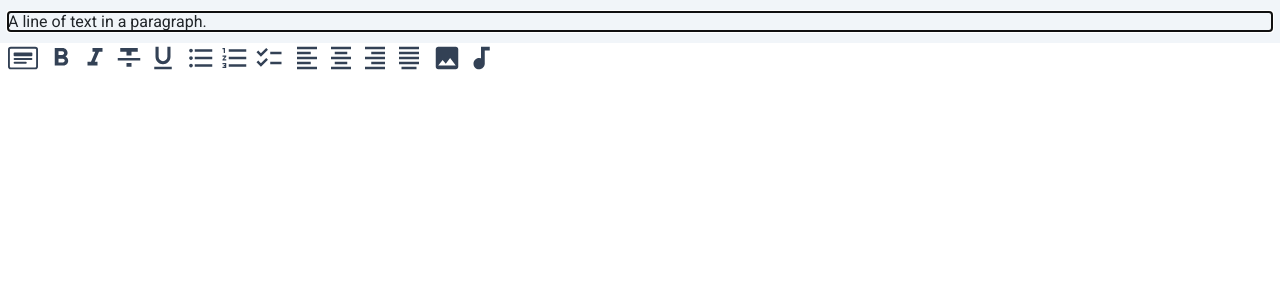
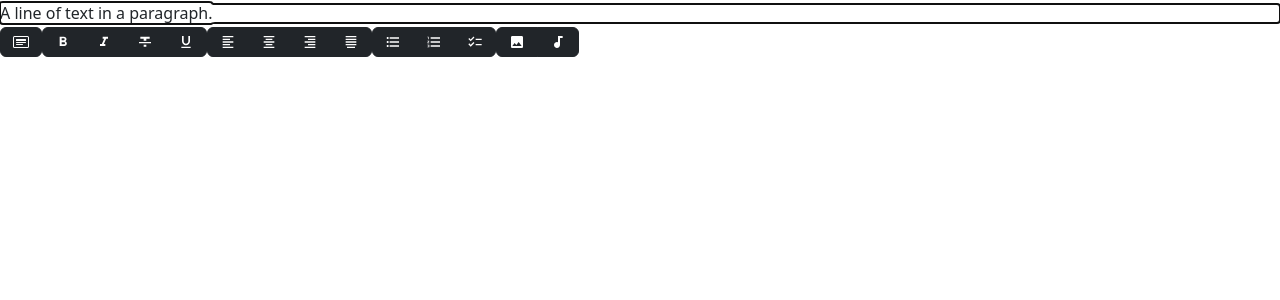
Before and after one commit to RodrigoGama-4/daylist, a Next.js app: page /rich-editor in a window 1280 px wide. Shown: the top 300 px of the page. Built offline with nearby package versions, Linux system fonts and the light colour scheme.

Commit message:
save, funcionando ok

```diff
--- a/app/rich-editor/page.tsx
+++ b/app/rich-editor/page.tsx
@@ -1,72 +1,13 @@
 'use client';
-import { useState, useCallback, useMemo, useEffect } from 'react';
-import { ElementRenderer, CustomLeaf } from './SlateRenderer';
-
-import { createEditor, Descendant, CustomTypes } from 'slate';
-import { withHistory } from 'slate-history';
-import {
-  Slate,
-  Editable,
-  withReact,
-  useSlate,
-  RenderLeafProps,
-} from 'slate-react';
-import Toolbar from './Toolbar';
-import { Paragraph } from './slate';
+import RichEditor from '@/src/components/RichEditor/RichEditor';
+import SlateProvider from '@/src/components/RichEditor/SlateProvider';
+import Toolbar from '@/src/components/RichEditor/Toolbar';
 
 export default function Page() {
-  const [editor] = useState(() => withHistory(withReact(createEditor())));
-
-  const [initialValue, setInitialValue] = useState<Descendant[]>();
-  useEffect(() => {
-    // const db = localStorage.getItem('content');
-    // if (!db || true)
-    setInitialValue([
-      {
-        type: 'paragraph',
-        children: [{ text: 'A line of text in a paragraph.' }],
-      },
-    ]);
-    // else setInitialValue(JSON.parse(db));
-  }, []);
-
-  const renderElement = useCallback(ElementRenderer, []);
-  const renderLeaf = useCallback((props: RenderLeafProps) => {
-    return <CustomLeaf {...props} />;
-  }, []);
-
-  if (!initialValue) return;
   return (
-    <div
-      style={{
-        fontFamily: 'Roboto, sans-serif',
-      }}
-    >
-      {/* Slate context provider */}
-      <Slate
-        editor={editor}
-        initialValue={initialValue}
-        onChange={(value) => {
-          const isAstChange = editor.operations.some(
-            (op) => 'set_selection' !== op.type, // if change was not a selection
-          );
-          if (isAstChange) {
-            // Save the value to Local Storage.
-            const content = JSON.stringify(value);
-            localStorage.setItem('content', content);
-          }
-        }}
-      >
-        <div className="p-2 bg-slate-100">
-          <Editable
-            renderElement={renderElement}
-            renderLeaf={renderLeaf}
-            placeholder="Algo a fazer..."
-            autoFocus
-          />
-        </div>
-        <Toolbar />
-      </Slate>
-    </div>
+    <SlateProvider>
+      <RichEditor readOnly={false} />
+      <Toolbar />
+    </SlateProvider>
   );
 }
--- /dev/null
+++ b/src/NoteInfo.ts
@@ -0,0 +1,16 @@
+export const enum Priority {
+  NONE,
+  LOW,
+  MEDIUM,
+  HIGH,
+}
+
+export class ExistenceTimespan {
+  start?: Date;
+  end?: Date;
+  constructor({ start, end }: { start?: Date; end?: Date }) {}
+  isTimeOut() {
+    if (!this.end) return false;
+    return Date.now() > this.end.getTime();
+  }
+}
--- /dev/null
+++ b/src/components/RichEditor/RichEditor.tsx
@@ -0,0 +1,53 @@
+'use client';
+import { Editable, RenderLeafProps, RenderPlaceholderProps } from 'slate-react';
+import Toolbar from './Toolbar';
+import SlateProvider from './SlateProvider';
+import { useCallback } from 'react';
+import { CustomLeaf, ElementRenderer } from './SlateRenderer';
+
+export default function RichEditor({
+  className,
+  readOnly,
+}: {
+  className?: string;
+  readOnly: boolean;
+}) {
+  const renderElement = useCallback(ElementRenderer, []);
+  const renderLeaf = useCallback((props: RenderLeafProps) => {
+    return <CustomLeaf {...props} />;
+  }, []);
+  // impede que a lista faça o placeholder subir
+  const renderPlaceholder = useCallback(
+    ({ attributes, children }: RenderPlaceholderProps) => (
+      <span
+        {...attributes}
+        className="text-neutral-400"
+        style={{
+          position: 'relative',
+        }}
+      >
+        {children}
+      </span>
+    ),
+    [],
+  );
+
+  return (
+    <Editable
+      {...{
+        renderElement,
+        renderLeaf,
+        renderPlaceholder,
+      }}
+      readOnly={readOnly}
+      placeholder="Algo a fazer..."
+      autoFocus
+      spellCheck={false}
+      onBlur={(e) => {
+        // TODO salvar no firestore
+        // editor.children
+      }}
+      className={className}
+    />
+  );
+}
--- /dev/null
+++ b/src/components/RichEditor/SlateProvider.tsx
@@ -0,0 +1,58 @@
+'use client';
+import { useState, useCallback, useMemo, useEffect, ReactNode } from 'react';
+import { ElementRenderer, CustomLeaf } from './SlateRenderer';
+
+import { createEditor, Descendant, CustomTypes } from 'slate';
+import { withHistory } from 'slate-history';
+import {
+  Slate,
+  Editable,
+  withReact,
+  useSlate,
+  RenderLeafProps,
+} from 'slate-react';
+import Toolbar from './Toolbar';
+import { Paragraph } from './slate';
+
+export default function SlateProvider({ children }: { children: ReactNode }) {
+  const [editor] = useState(() => withHistory(withReact(createEditor())));
+  const [initialValue, setInitialValue] = useState<Descendant[]>();
+
+  useEffect(() => {
+    // const db = localStorage.getItem('content');
+    // if (!db)
+    setInitialValue([
+      {
+        type: 'paragraph',
+        children: [{ text: 'A line of text in a paragraph.' }],
+      },
+    ]);
+    // else setInitialValue(JSON.parse(db));
+  }, []);
+
+  if (!initialValue) return <></>;
+  return (
+    <Slate
+      editor={editor}
+      initialValue={initialValue}
+      onChange={(value) => {
+        // If change was not a selection
+        const isAstChange = editor.operations.some(
+          (op) => 'set_selection' !== op.type,
+        );
+        // Save the value to Local Storage.
+        if (isAstChange) {
+          const content = JSON.stringify(value);
+          localStorage.setItem('content', content);
+        }
+      }}
+    >
+      {children}
+      <style jsx>{`
+        div {
+          fontfamily: 'Roboto, sans-serif';
+        }
+      `}</style>
+    </Slate>
+  );
+}
--- a/app/rich-editor/Toolbar.tsx
+++ b/src/components/RichEditor/Toolbar.tsx
@@ -7,7 +7,6 @@ import {
   BiAlignMiddle,
   BiAlignJustify,
 } from 'react-icons/bi';
-import { LuHeading, LuHeading2, LuHeading3 } from 'react-icons/lu';
 import {
   MdAudioFile,
   MdFormatListBulleted,
@@ -24,70 +23,124 @@ import { Paragraph } from './slate';
 import _ from 'lodash';
 import { BsCardHeading } from 'react-icons/bs';
 
+import Button from 'react-bootstrap/Button';
+import ButtonGroup from 'react-bootstrap/ButtonGroup';
+import ButtonToolbar from 'react-bootstrap/ButtonToolbar';
+
 export default function Toolbar() {
   const editor = useSlate();
+  const variant = 'dark';
   return (
-    <div className="px-2 flex space-x-2 [&>*]:rounded text-3xl text-slate-700 [&>div>*]:cursor-pointer">
-      <div className="flex space-x-1">
-        <BsCardHeading
+    <ButtonToolbar>
+      <ButtonGroup>
+        <Button
+          variant={variant}
           onClick={() =>
             CustomEditor.toggleParagraphProp(editor, { header: 1 })
           }
-        />
-      </div>
-      <div className="flex space-x-1">
-        <MdFormatBold onClick={() => CustomEditor.toggleMark(editor, 'bold')} />
-        <MdFormatItalic
+        >
+          <BsCardHeading />
+        </Button>
+      </ButtonGroup>
+
+      <ButtonGroup>
+        <Button
+          variant={variant}
+          onClick={() => CustomEditor.toggleMark(editor, 'bold')}
+        >
+          <MdFormatBold />
+        </Button>
+        <Button
+          variant={variant}
           onClick={() => CustomEditor.toggleMark(editor, 'italic')}
-        />
-        <MdFormatStrikethrough
+        >
+          <MdFormatItalic />
+        </Button>
+        <Button
+          variant={variant}
           onClick={() => CustomEditor.toggleMark(editor, 'strike')}
-        />
-        <MdFormatUnderlined
+        >
+          <MdFormatStrikethrough />
+        </Button>
+        <Button
+          variant={variant}
           onClick={() => CustomEditor.toggleMark(editor, 'underline')}
-        />
-      </div>
-      <div className="flex space-x-1">
-        <MdFormatListBulleted
-          onClick={() => CustomEditor.toggleBlock(editor, 'bullet-list')}
-        />
-        <MdFormatListNumbered
-          onClick={() => CustomEditor.toggleBlock(editor, 'number-list')}
-        />
-        <MdChecklist
-          onClick={() => CustomEditor.toggleBlock(editor, 'check-list')}
-        />
-      </div>
-      <div className="flex space-x-1">
-        <BiAlignLeft
+        >
+          <MdFormatUnderlined />
+        </Button>
+      </ButtonGroup>
+
+      <ButtonGroup>
+        <Button
+          variant={variant}
           onClick={() =>
             CustomEditor.toggleParagraphProp(editor, { align: 'left' })
           }
-        />
-        <BiAlignMiddle
+        >
+          <BiAlignLeft />
+        </Button>
+        <Button
+          variant={variant}
           onClick={() =>
             CustomEditor.toggleParagraphProp(editor, { align: 'center' })
           }
-        />
-        <BiAlignRight
+        >
+          <BiAlignMiddle />
+        </Button>
+        <Button
+          variant={variant}
           onClick={() =>
             CustomEditor.toggleParagraphProp(editor, { align: 'right' })
           }
-        />
-        <BiAlignJustify
+        >
+          <BiAlignRight />
+        </Button>
+        <Button
+          variant={variant}
           onClick={() =>
             CustomEditor.toggleParagraphProp(editor, { align: 'justify' })
           }
-        />
-      </div>
+        >
+          <BiAlignJustify />
+        </Button>
+      </ButtonGroup>
 
-      <div className="flex space-x-1">
-        <MdImage onClick={() => CustomEditor.toggleBlock(editor, 'image')} />
-        <MdAudiotrack
+      <ButtonGroup>
+        <Button
+          variant={variant}
+          onClick={() => CustomEditor.toggleBlock(editor, 'bullet-list')}
+        >
+          <MdFormatListBulleted />
+        </Button>
+        <Button
+          variant={variant}
+          onClick={() => CustomEditor.toggleBlock(editor, 'number-list')}
+        >
+          <MdFormatListNumbered />
+        </Button>
+        <Button
+          variant={variant}
+          onClick={() => CustomEditor.toggleBlock(editor, 'check-list')}
+        >
+          <MdChecklist />
+        </Button>
+      </ButtonGroup>
+
+      <ButtonGroup>
+        <Button
+          variant={variant}
+          onClick={() => CustomEditor.toggleBlock(editor, 'image')}
+        >
+          <MdImage />
+        </Button>
+        <Button
+          variant={variant}
           onClick={() => CustomEditor.toggleBlock(editor, 'audio')}
-        />
-      </div>
-    </div>
+        >
+          <MdAudiotrack />
+        </Button>
+      </ButtonGroup>
+    </ButtonToolbar>
   );
 }
 
--- /dev/null
+++ b/src/firebase.ts
@@ -0,0 +1,25 @@
+// Import the functions you need from the SDKs you need
+import { initializeApp } from 'firebase/app';
+import { getFirestore } from 'firebase/firestore';
+import { getAuth } from 'firebase/auth';
+import { getStorage } from 'firebase/storage';
+// TODO: Add SDKs for Firebase products that you want to use
+// https://firebase.google.com/docs/web/setup#available-libraries
+
+// Your web app's Firebase configuration
+// For Firebase JS SDK v7.20.0 and later, measurementId is optional
+const firebaseConfig = {
+  apiKey: 'AIzaSyD0Zb8DGm0jLnLST49QEoGtuU-Lv8AOqGU',
+  authDomain: 'daylist-todo.firebaseapp.com',
+  projectId: 'daylist-todo',
+  storageBucket: 'daylist-todo.appspot.com',
+  messagingSenderId: '475734162021',
+  appId: '1:475734162021:web:eda8f23de857da9c9a648c',
+  measurementId: 'G-JMR8LPSZK5',
+};
+
+// Initialize Firebase
+const app = initializeApp(firebaseConfig);
+export const db = getFirestore(app);
+export const auth = getAuth(app);
+export const bucket = getStorage(app);
```
Also changed, not shown: src/Note.ts (added, +13 -0 lines), src/tsconfig.json (added, +8 -0 lines), src/components/RichEditor/FileInput.tsx (renamed from app/rich-editor/FileInput.tsx), src/components/RichEditor/SlateRenderer.tsx (renamed from app/rich-editor/SlateRenderer.tsx), src/components/RichEditor/slate.ts (renamed from app/rich-editor/slate.ts), src/utils/Point.ts (renamed from src/Point.ts).
